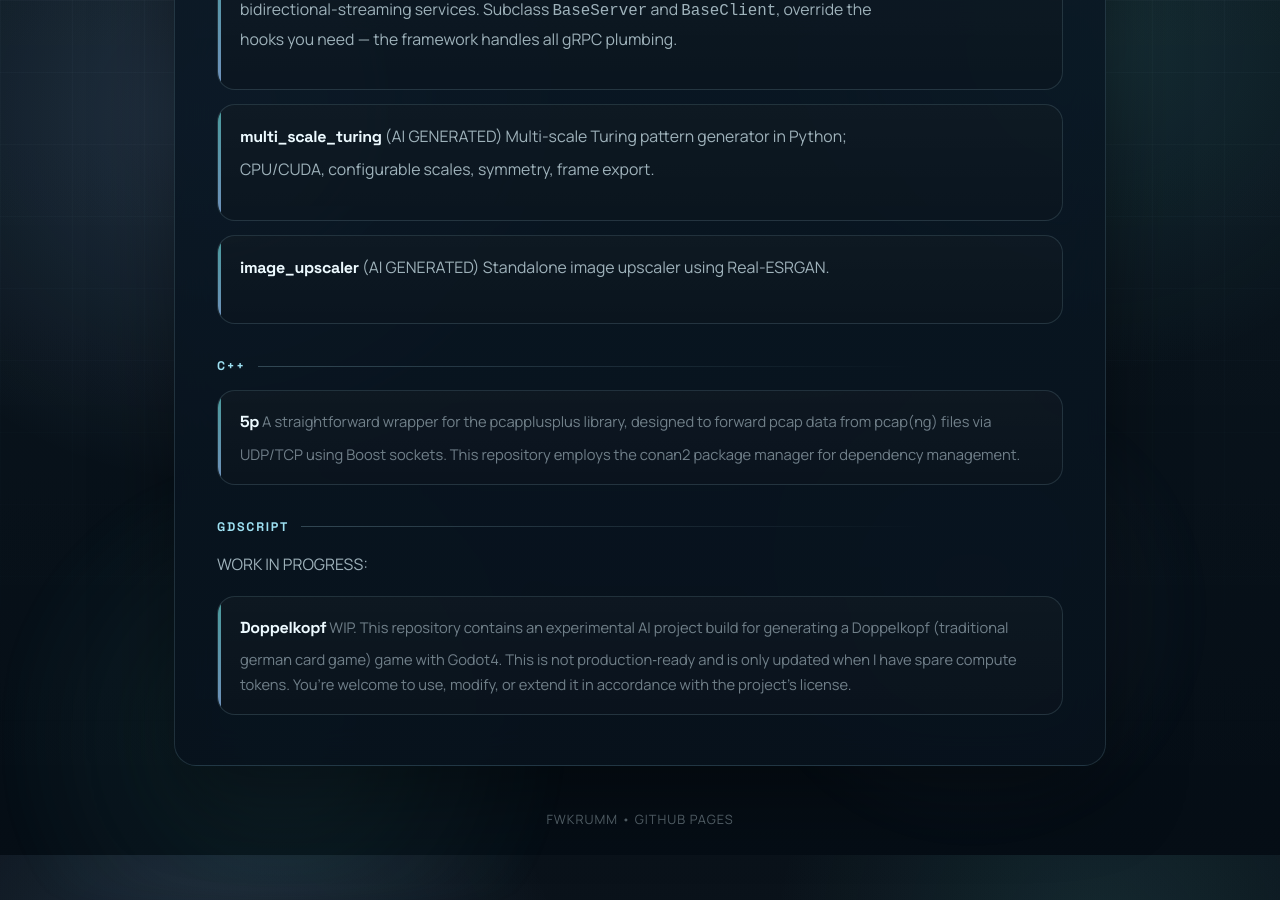
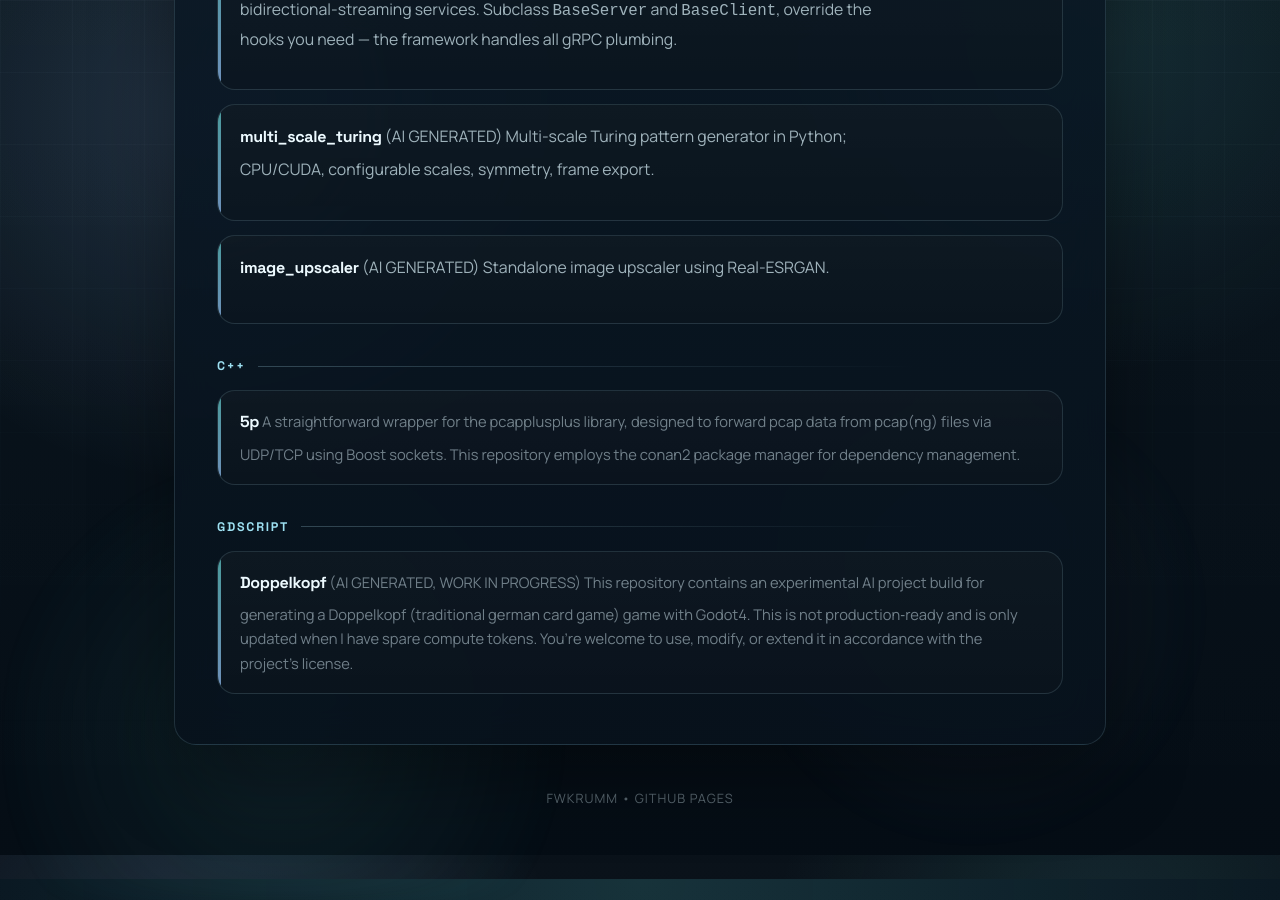
Before and after one commit to fwkrumm/fwkrumm.github.io, a Jekyll site: the page built from index.md, in a window 1280 px wide and 900 px high, scrolled down 945 px. Built offline with Jekyll 4.4.1, drawn with Linux system fonts in a browser that asks for light colours.

Commit message:
reduce redundancy, slight adjustments

```diff
--- a/index.md
+++ b/index.md
@@ -36,7 +36,5 @@
 
 ## GDScript
 
-WORK IN PROGRESS:
-
-- [Doppelkopf](https://github.com/fwkrumm/doppelkopf)
-WIP. This repository contains an experimental AI project build for generating a Doppelkopf (traditional german card game) game with Godot4. This is not production‑ready and is only updated when I have spare compute tokens. You’re welcome to use, modify, or extend it in accordance with the project’s license.
+- [Doppelkopf](https://github.com/fwkrumm/doppelkopf) (AI GENERATED, WORK IN PROGRESS)
+This repository contains an experimental AI project build for generating a Doppelkopf (traditional german card game) game with Godot4. This is not production‑ready and is only updated when I have spare compute tokens. You’re welcome to use, modify, or extend it in accordance with the project’s license.
```
Also changed, not shown: README.md.
